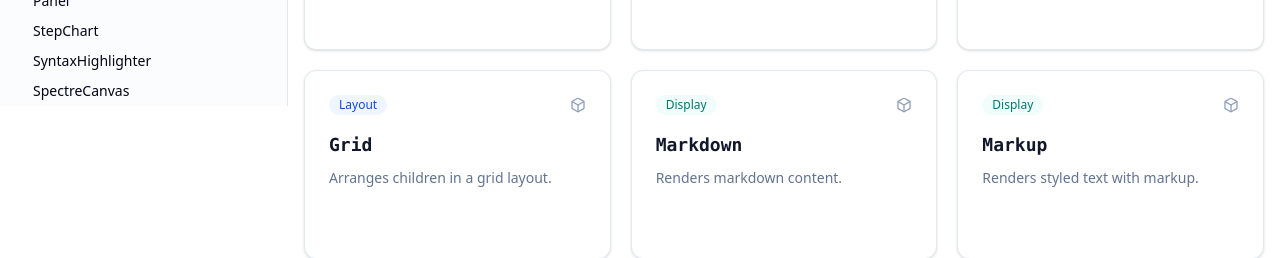
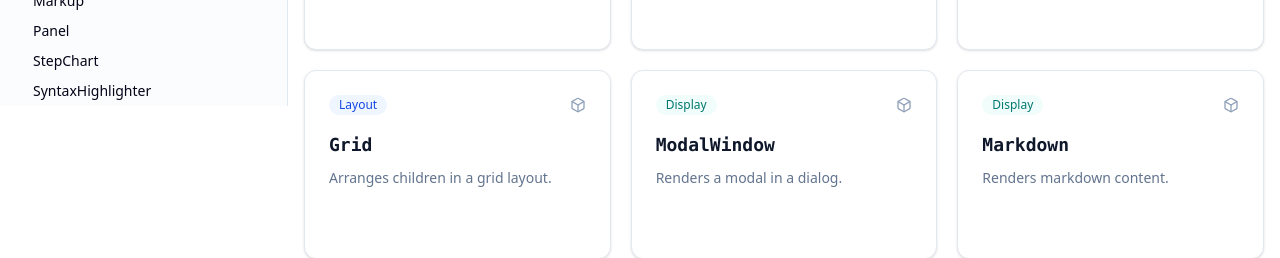
Before and after one commit to TeseySTD/RazorConsole, a React (Vite) app in the folder website/: page /components in a window 1280 px wide. Shown: the part 694-952 px from the top of the page. Built offline with nearby package versions, Linux system fonts and the light colour scheme; no server answers.

Commit message:
feat(website):Add website preview.

```diff
--- a/website/src/data/components.generated.ts
+++ b/website/src/data/components.generated.ts
@@ -37,6 +37,11 @@ export const componentMetadata: Record<string, Partial<ComponentInfo>> = {
     category: "Layout",
     description: "Arranges children in a grid layout.",
     examples: ["Grid_1.razor"],
+  },
+  ModalWindow:{
+    category: "Display",
+    description: "Renders a modal in a dialog.",
+    examples: ["ModalWindow_1.razor"],
   },
   Markdown: {
     category: "Display",
```
Also changed, not shown: 2 other files (tests, documents, lock files or other folders).
